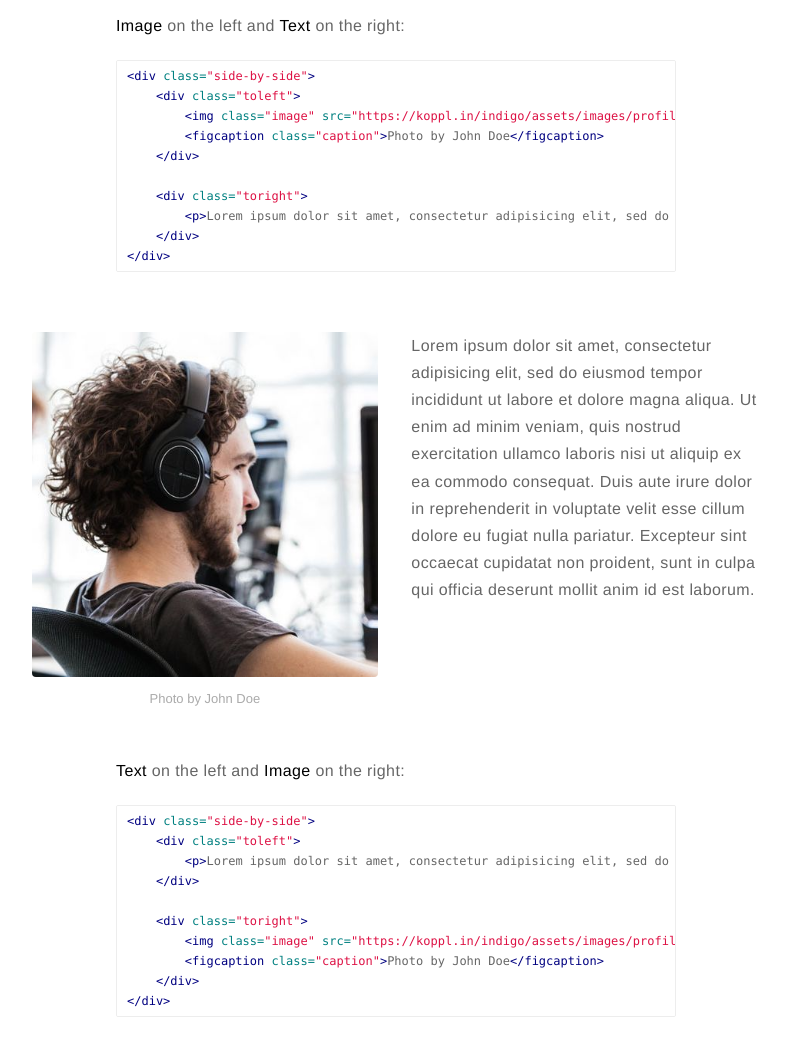
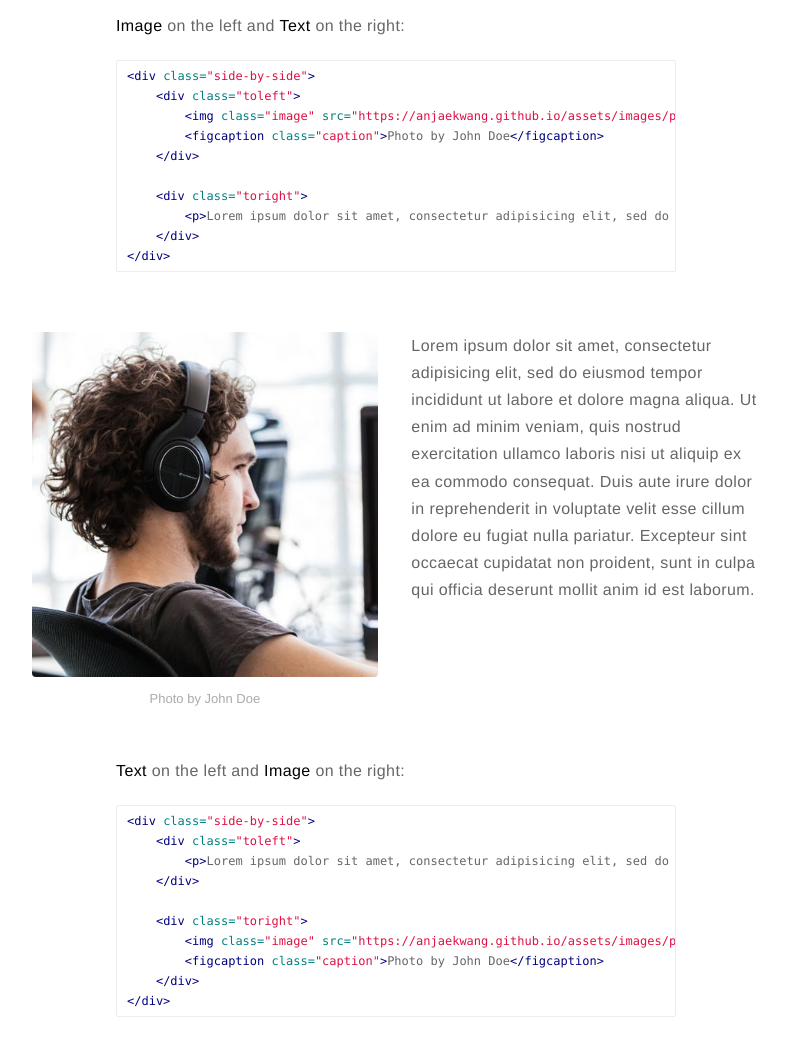
Before and after one commit to anjaekwang/anjaekwang.github.io, a Jekyll site: the page built from _posts/2015-02-24-markdown-extra-components.markdown, in a window 1280 px wide and 1400 px high, scrolled down 1068 px. Shown: the part 151-1188 px from the top of the window, without its empty margins (244-1032 px from the left). Built offline with Jekyll 4.4.1, drawn with Linux system fonts in a browser that asks for light colours; comment, search, counter and statistics services are not loaded; part of the change alters nothing that is shown.

Commit message:
config modify

```diff
--- a/_config.yml
+++ b/_config.yml
@@ -14,7 +14,7 @@ resume: true
 resume-external: true
 resume-url: https://google.com/?q=my+resume
 
-url: https://koppl.in/indigo
+url: https://anjaekwang.github.io
 # your url: http://USERNAME.github.io
 
 permalink: /:title/
@@ -32,24 +32,24 @@ disqus:
   categories: [blog, project] # only show disqus for posts that have these categories
 
 # if you don't have any of social below, comment the line
-facebook: myfacebook
-twitter: mytwitter
+facebook: https://www.facebook.com/jaegwanga
+# twitter: mytwitter
 # google: mygoogle
 # instagram: myinstagram
 # pinterest: mypinterest
 # linkedin: mylinkedin
 # youtube: myyoutube
 # spotify: myspotify
-github: mygithub
+github: https://github.com/anjaekwang
 # gitlab: mygitlab
 # lastfm: mylastfm
 # stackoverflow: 7044681/mystackoverflow
 # quora: userquora
 # reddit: username
-medium: medium
+# medium: medium
 # vimeo: myvimeo
 # lanyrd: mylanyrd
-email: myemail@gmail.com
+email: dksworhkd123@naver.com
 
 authors:
     johndoe:
```
